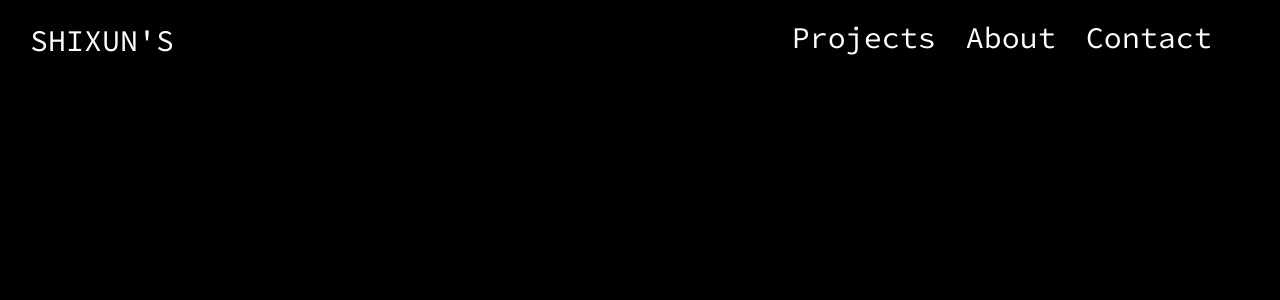
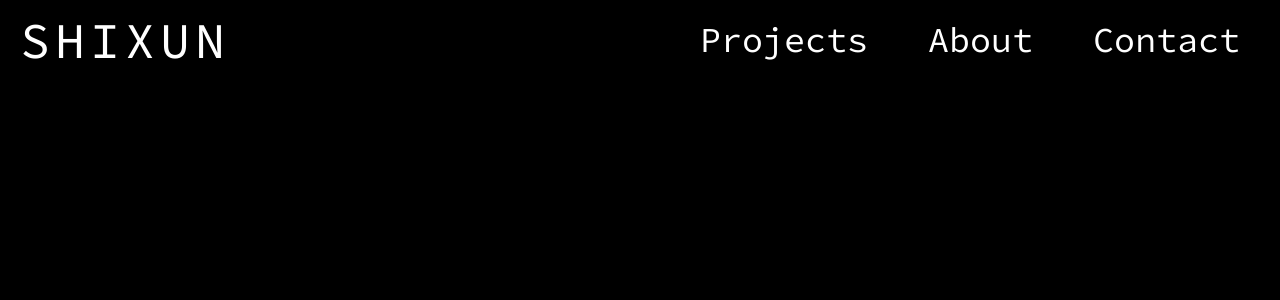
Before and after one commit to RicardoYam/Shixun_Blog, a React (Vite) app: page / in a window 1280 px wide. Shown: the top 300 px of the page. Built offline with nearby package versions, Linux system fonts and the light colour scheme.

Commit message:
Navbar completed

```diff
--- a/src/components/Navbar.css
+++ b/src/components/Navbar.css
@@ -1,75 +1,84 @@
-.nav {
+:root {
+    --mainColor: rgb(0, 0, 0, 1);
+    --secondaryColor: #11ee72;
+    --textColor: #fff;
+}
+
+header {
     display: flex;
+    align-items: center;
     justify-content: space-between;
-    align-items: center;
     height: 80px;
     padding: 10px;
-    color: white;
-    background-color: rba(0,0,0,1);
-    transform: 0;
+    background-color: var(--mainColor);
+    color: var(--textColor);
 }
 
-.nav-logo {
+header span {
     padding: 10px;
-}
-
-.nav-logo span {
-    font-size: 60px;
+    font-size: 50px;
     letter-spacing: 5px;
 }
 
-.nav ul {
+nav ul {
     display: flex;
     list-style: none;
+    align-items: center;
+    justify-content: center;
 }
 
-.nav ul li {
-    padding: 5px;
-}
-
-.nav a {
-    padding: 10px;
-    color: inherit;
-    text-align: center;
+nav ul li a {
+    margin: 1rem;
+    font-size: 35px;
+    color: var(--textColor);
     text-decoration: none;
 }
 
-.nav a:hover {
-    color: #11ee72;
+nav ul li a:hover {
+    color: var(--secondaryColor);
 }
 
-.nav-btn {
-    padding: 10px;
+header .nav-btn {
+    padding: 5px;
+    margin-top: 20px;
     cursor: pointer;
-    background-color: transparent;
+    background: transparent;
     border: none;
     outline: none;
+    color: var(--textColor);
     visibility: hidden;
-    opacity: 0
+    opacity: 0;
+    font-size: 1.8rem;
+}
+
+header div,
+nav {
+    display: flex;
+    align-items: center;
 }
 
 @media only screen and (max-width: 1024px) {
-    .nav-btn {
+    header .nav-btn {
         visibility: visible;
-        opacity: 1
+        opacity: 1;
     }
 
-    .nav {
+    header nav {
         position: fixed;
         top: -100vh;
         left: 0;
+        height: 100%;
         width: 100%;
-        height: 100%;
         display: flex;
         flex-direction: column;
         align-items: center;
         justify-content: center;
-        background-color: rgba(127, 255, 212, 0.291);
+        gap: 1.5rem;
+        background-color: var(--mainColor);
         transition: 1s;
-        gap: 1.5rem;
     }
 
-    .nav ul {
+    nav ul {
         display: flex;
         flex-direction: column;
         list-style: none;
@@ -77,19 +86,17 @@
         justify-content: center;
     }
 
-    .nav-logo {
-        position: absolute;
-        top: 0;
-        left: 0;
+    header .responsive_nav {
+        transform: translateY(100vh);
     }
 
-    .nav-btn-menu {
+    nav .nav-close-btn {
         position: absolute;
-        top: 10px;
-        right: 10px;
+        top: 2rem;
+        right: 2rem;
     }
 
-    .responsive_nav {
-        transform: translateY(100vh);
+    nav a {
+        font-size: 1.5rem;
     }
 }
--- a/src/components/Navbar.jsx
+++ b/src/components/Navbar.jsx
@@ -2,37 +2,39 @@ import React from 'react'
 import { Link } from 'react-router-dom'
 import './Navbar.css'
 import { IoMdMenu, IoMdClose } from "react-icons/io";
-import { useState, useRef } from 'react';
+import { useRef } from 'react';
 
 function nav() {
-  const navRef = useRef()
+  const navRef = useRef();
 
   const showNavbar = () => {
-    navRef.current.classList.toggle('responsive_nav')
-  }
+    navRef.current.classList.toggle(
+      "responsive_nav"
+    );
+  };
 
   return (
-    <>
-      <div className='nav'>
-        <a className='nav-logo'><Link to={'/'}>SHIXUN'S</Link></a>
-        <button className='nav-btn nav-btn-menu'>
-          <IoMdMenu style={{ color: "white", marginTop: "5px" }} />
+    <header>
+      <span>SHIXUN</span>
+      <button
+        className="nav-btn"
+        onClick={showNavbar}>
+        <IoMdMenu />
       </button>
       <nav ref={navRef}>
         <ul>
+          <li>
+            <button className='nav-btn nav-close-btn' onClick={showNavbar}>
+              <IoMdClose/>
+            </button>
+          </li>
           <li><Link to={'/projects'}>Projects</Link></li>
           <li><Link to={'/about'}>About</Link></li>
           <li><Link to={'/contact'}>Contact</Link></li>
-            <li>
-              <button className='nav-btn nav-btn-close' onClick={showNavbar}>
-                <IoMdClose style={{ color: "white", marginTop: "5px" }} />
-              </button>
-            </li>
         </ul>
       </nav>
-      </div>
-    </>
-  )
+    </header>
+  );
 }
 
 export default nav
```
Lines whose indentation alone changed are shown as unchanged.
